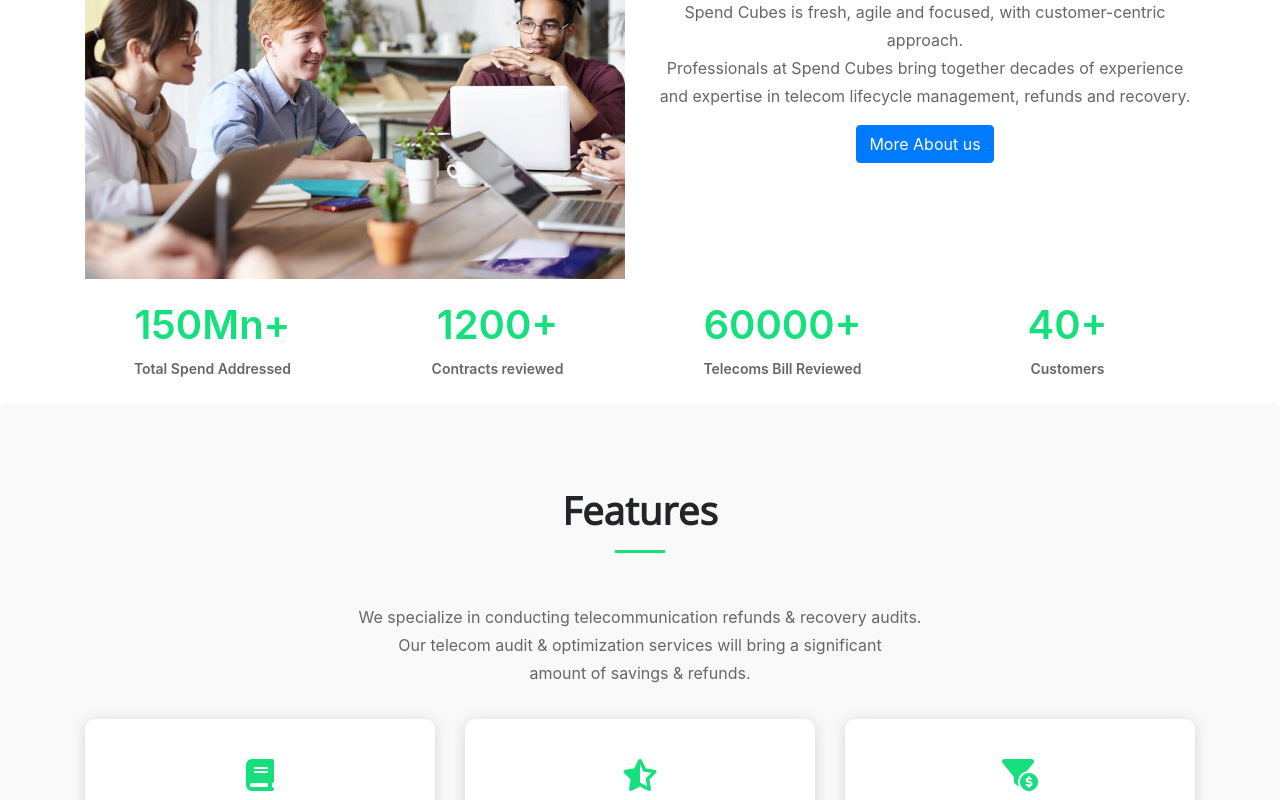
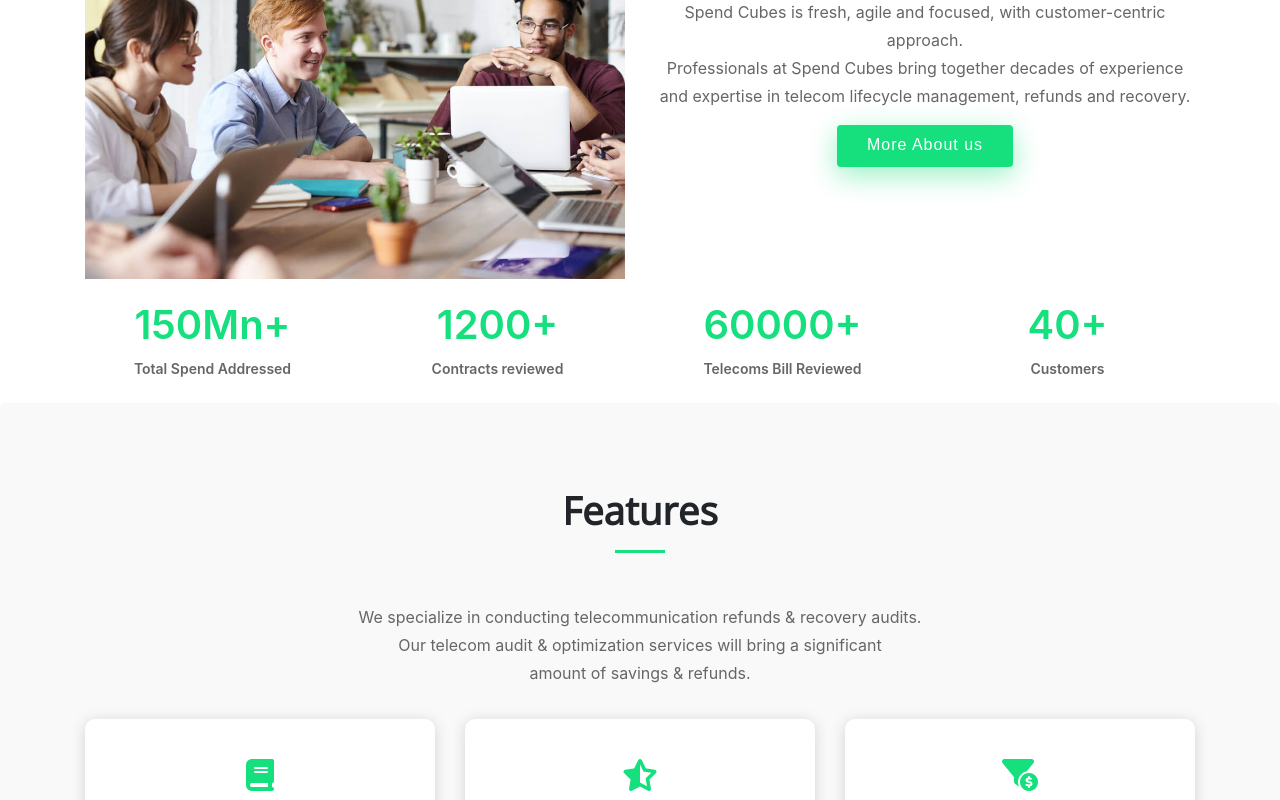
Before and after one commit to arnabuchiha/Spend_Cubes, a React (Create React App) app: page / in a window 1280 px wide. Shown: the part 920-1720 px from the top of the page. Built offline with nearby package versions, Linux system fonts and the light colour scheme.

Commit message:
Career changed

```diff
--- a/src/assets/styles/home.css
+++ b/src/assets/styles/home.css
@@ -221,6 +221,20 @@
   bottom: 0;
   left: calc(50% - 25px);
 }
+.btn-primary{
+  font-family: "Raleway", sans-serif;
+  font-weight: 500;
+  font-size: 16px;
+  letter-spacing: 1px;
+  display: inline-block;
+  padding: 8px 30px 10px 30px;
+  border-radius: 4px;
+  transition: 0.5s;
+  color: #fff;
+  background: #16df7e;
+  box-shadow: 0 8px 28px rgba(22, 223, 126, 0.45);
+  border: none;
+}
 /*Counter animation */
 
 /* @property --num {
--- a/src/components/Career.js
+++ b/src/components/Career.js
@@ -12,11 +12,11 @@
                     </div>
                 </div>
                 <div className="contactus-main jumbotron " style={{backgroundColor:"#f9f9fa"}}>
-                <div className="services-home">
+                {/* <div className="services-home">
                     <div className="section-title">
                             <h2 className="subheading">Current Openings</h2>
                     </div>
-                </div>
+                </div> */}
                 <div>
                     <div>
                         <h4 className="container description">Job Description: Analyst</h4><br/>
```
